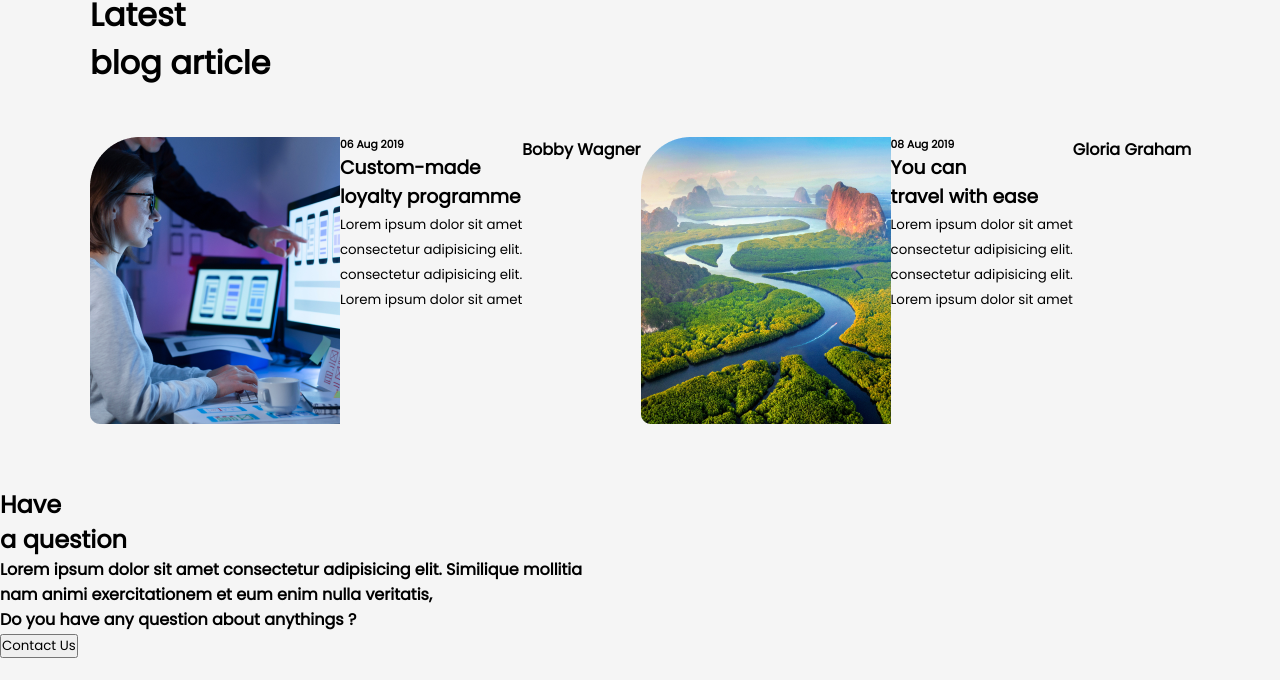
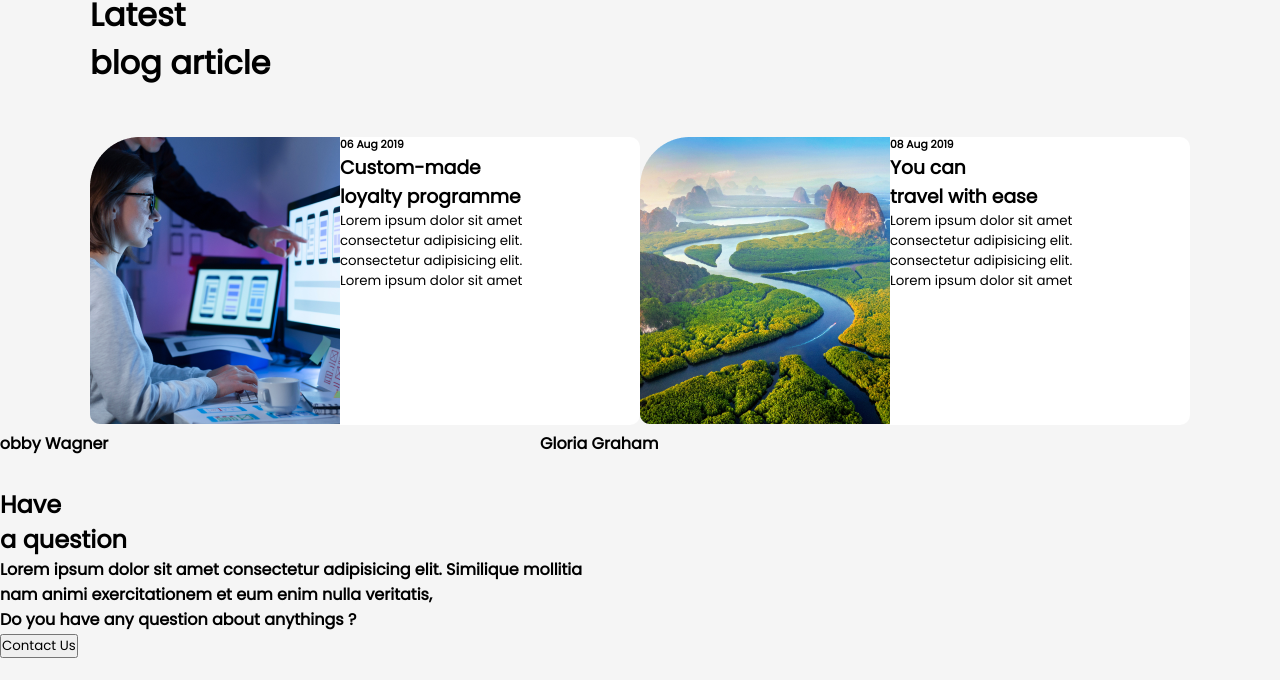
Before and after one commit to harshalvrm/Live-Class-Project-09, a website: page index.html in a window 1280 px wide. Shown: the part 1095-1775 px from the top of the page. Drawn offline with Linux system fonts and the light colour scheme.

Commit message:
Issue with blog section

```diff
--- a/style.css
+++ b/style.css
@@ -129,15 +129,47 @@ margin:50px 0 50px 90px;
 
 
 .blog-cards{
-  margin: 0px 0 50px 90px;
+  margin: 0 90px 50px 90px;
+  /* width: 100vw; */
   display: flex;
+  justify-content: center;
 
 }
 
 .blog-card{
-height: 300px;
+  height: 300px;
+  width: 50%;
   display: flex;
+  flex-wrap: wrap;
+}
 
+.blog-content{
+/* margin: 20px 0 0 30px; */
+background-color: #fff;
+width: 300px;
+height: 288px;
+border-radius: 0 10px 10px 0;
+display: flex;
+flex-direction: column;
+/* justify-content: center; */
+align-items: flex-start;
+/* box-shadow: 0px 5px 15px #000; */
+}
+
+/*** Doubt */
+.blog-content > h6 > h3 > small {
+  margin-left: 25px;
+
+}
+
+.blog-author{
+  align-self: flex-end;
+  margin-left: -50px;
+}
+
+.blog-card-bottom-image
+{ border: 2px;
+border-color: #000;
 }
 
 /* .block-heading{
```
